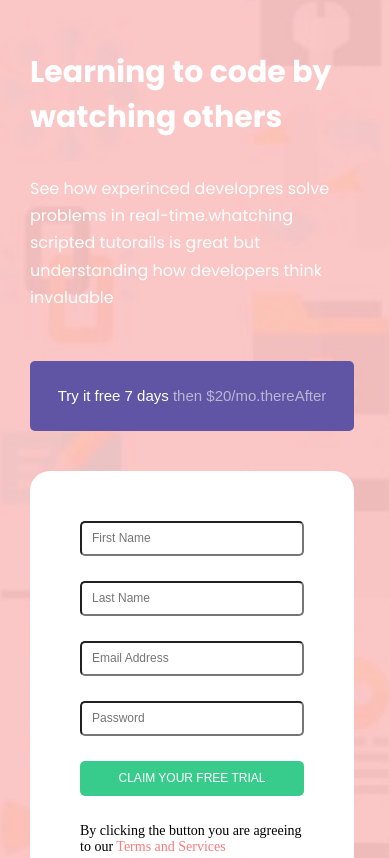
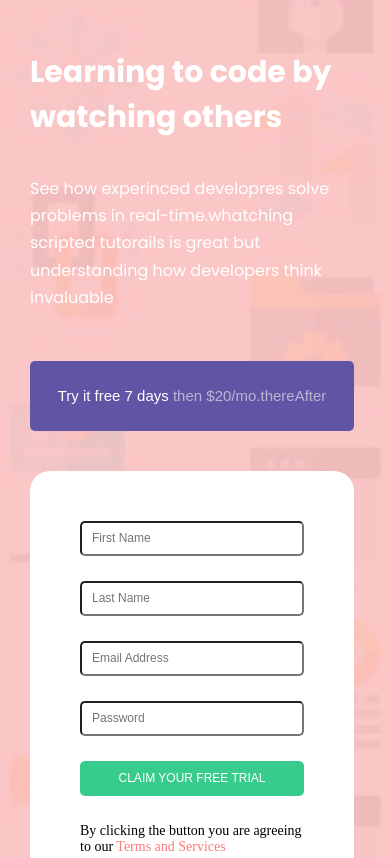
Before and after one commit to chibuzordaniel/zuri-flex, a plain HTML site: page index.html in a window 390 px wide. Shown: the top 858 px of the page. Drawn offline with Linux system fonts and the light colour scheme.

Commit message:
update file

```diff
--- a/css/index.css
+++ b/css/index.css
@@ -215,11 +215,11 @@ color:hsl(0, 100%, 74%)
 @media screen  and (max-width: 500px) {
 
       #back{
-        height: 1360px;
+        height: 1300px;
       }
 
       #back::before{
-        height: 1360px;
+        height: 1300px;
     }
 
     .link > h1{
```
